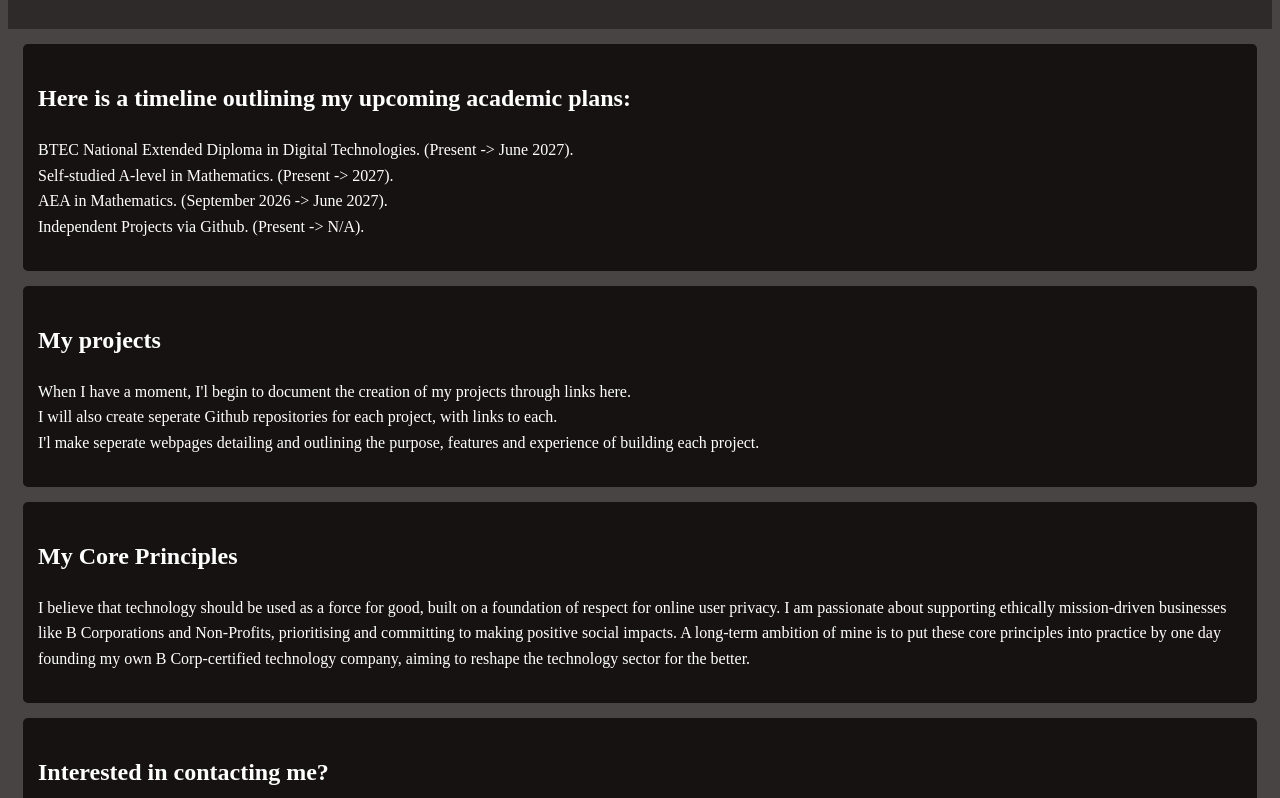
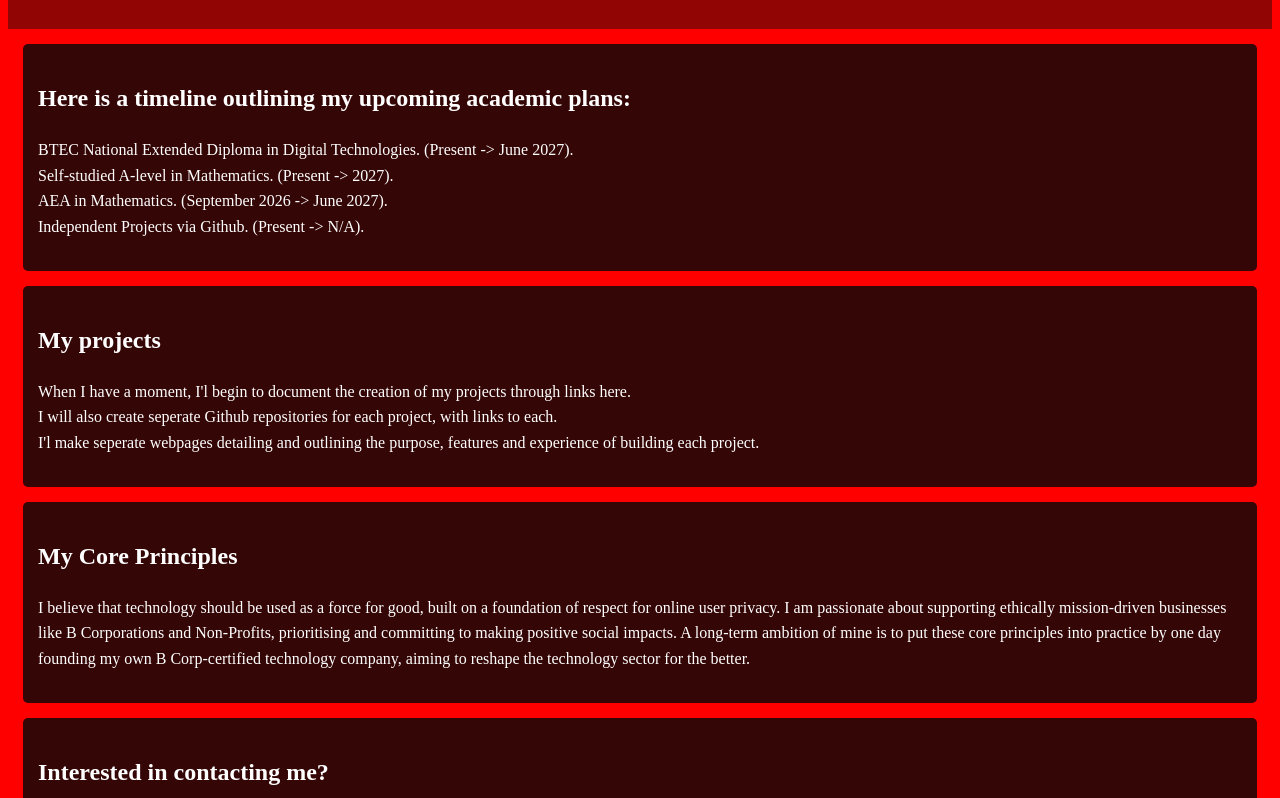
Before and after one commit to aidangiblin/aidangiblin.github.io, a plain HTML site: page index.html in a window 1280 px wide. Shown: the part 103-901 px from the top of the page. Drawn offline with Linux system fonts and the light colour scheme.

Commit message:
Update main.css
Temporary colour change

```diff
--- a/src/styles/main.css
+++ b/src/styles/main.css
@@ -8,7 +8,7 @@ header {
 body{
     font-family: 'Times New Roman', Times, serif;
     line-height: 1.6;
-    background-color: #130d0dc4;
+    background-color: #FF0000;
 } /* Sets the font, line height and entire background colour for the website */
 
 section {
```
